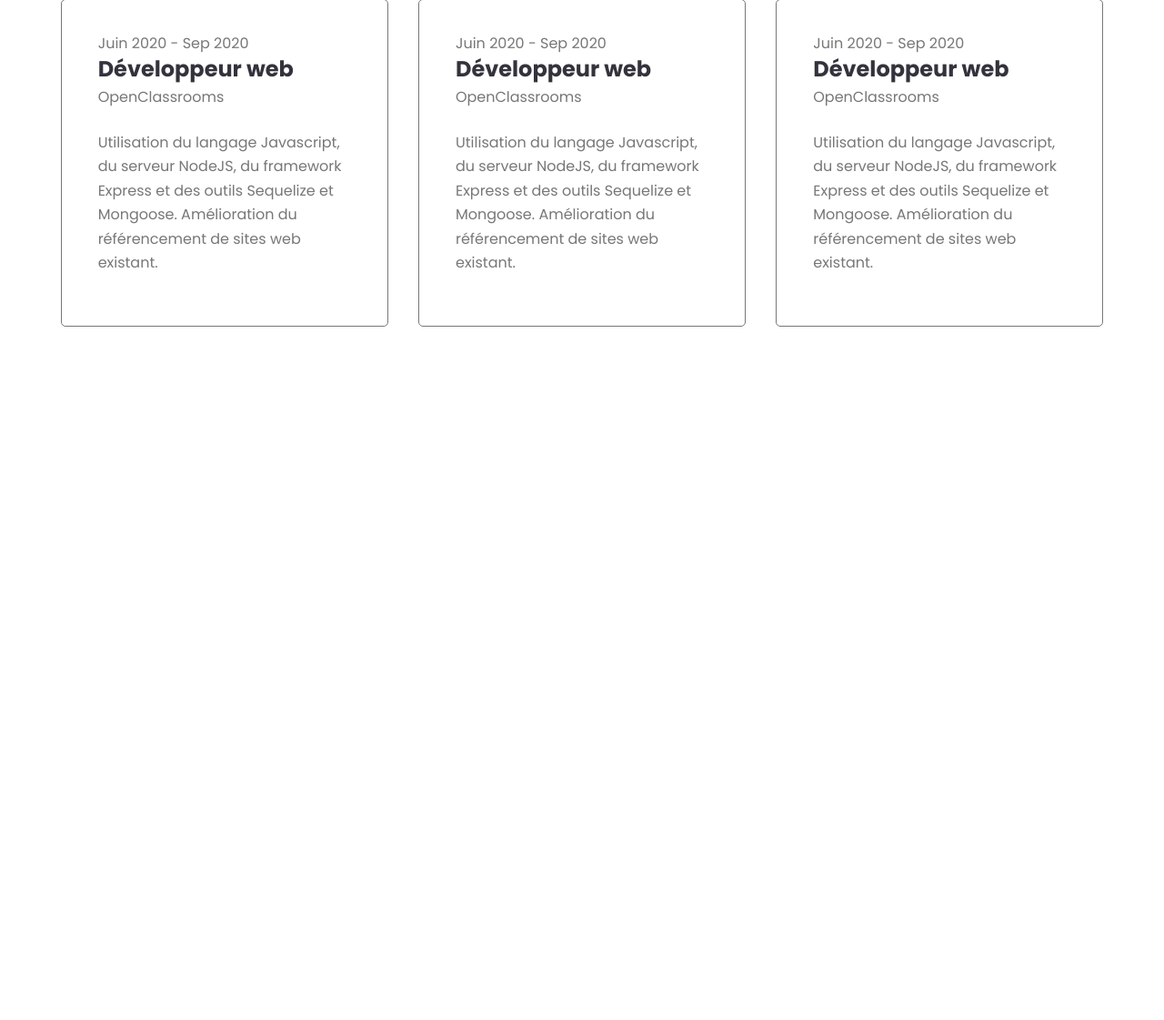
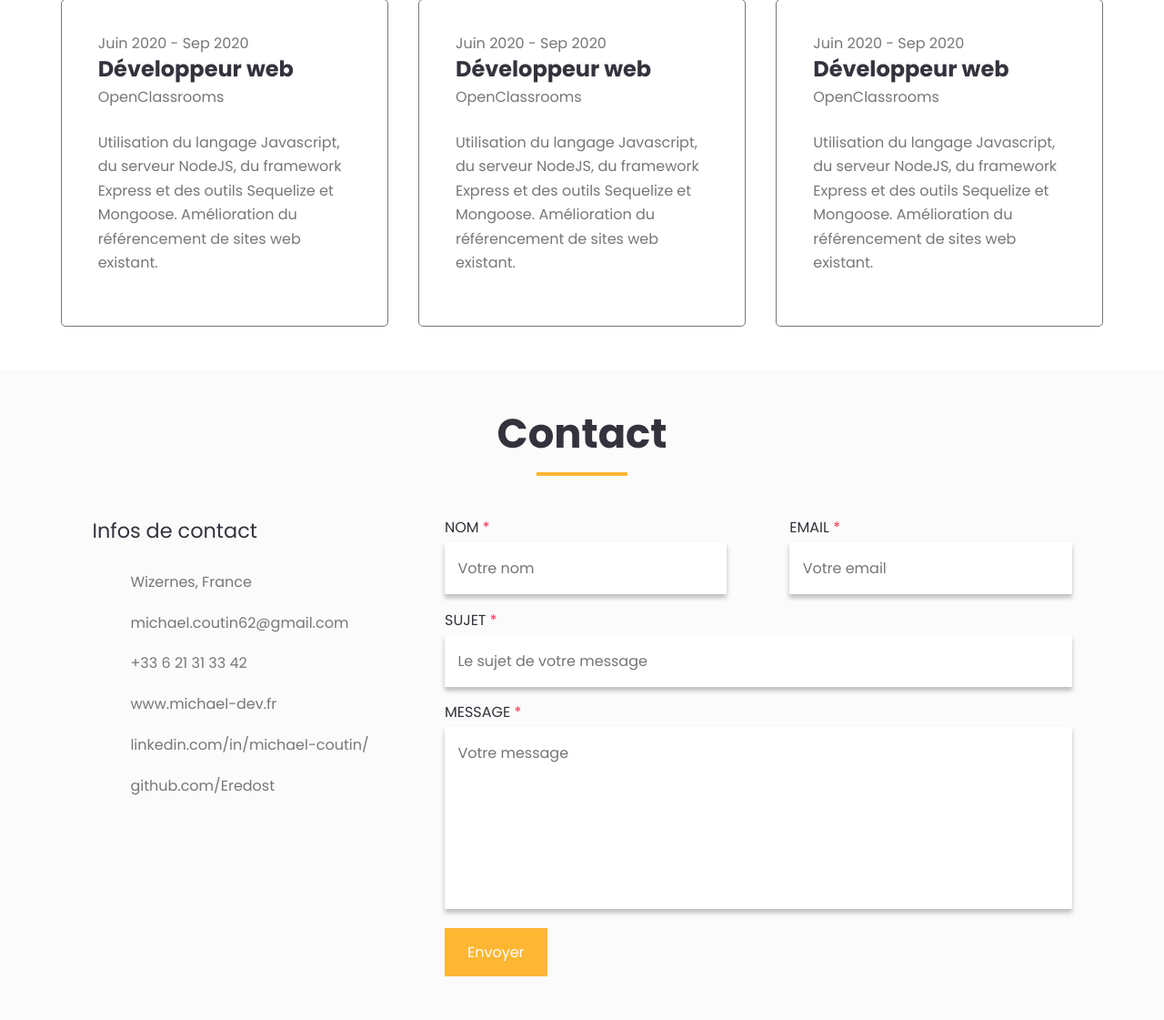
Before and after one commit to Eredost/Php-blog, a PHP site: page / in a window 1280 px wide. Shown: the part 2183-3304 px from the top of the page at 91% size. Before the commit the page ends 2542 px from the top, so only its background shows below. Run offline with PHP 8.4, Linux system fonts and the light colour scheme; style sheets or scripts are compiled from the project's sources; some libraries are stand-ins or nearby versions; some web fonts are replaced.

Commit message:
feat: integrate contact section

```diff
--- a/App/views/frontend/homepage.tpl.php
+++ b/App/views/frontend/homepage.tpl.php
@@ -1,5 +1,6 @@
 <?php ob_start(); ?>
 
+<!-- Banner section -->
 <section class="banner">
     <div class="section-wrapper">
         <div class="banner__head">
@@ -13,7 +14,9 @@
         </div>
     </div>
 </section>
+<!-- Banner section END -->
 
+<!-- About section -->
 <section class="about">
     <h2 class="section-title">A propos</h2>
 
@@ -27,7 +30,9 @@
         </a>
     </div>
 </section>
+<!-- About section END -->
 
+<!-- Services section -->
 <section class="services">
     <h2 class="section-title">Services</h2>
 
@@ -57,7 +62,9 @@
         </div>
     </div>
 </section>
+<!-- Services section END -->
 
+<!-- Experiences section -->
 <section class="experiences">
     <h2 class="section-title">Expériences</h2>
 
@@ -96,6 +103,71 @@
         </div>
     </div>
 </section>
+<!-- Experiences section END -->
+
+<!-- Contact section -->
+<section class="contact" id="contact">
+    <h2 class="section-title">Contact</h2>
+
+    <div class="section-wrapper">
+        <!-- Contact info -->
+        <div class="contact-info">
+            <h3 class="contact-info__title">Infos de contact</h3>
+
+            <div class="contact-info__block">
+                <i class="fa fa-map-marker" aria-hidden="true"></i>
+                Wizernes, France
+            </div>
+            <div class="contact-info__block">
+                <i class="fa fa-envelope" aria-hidden="true"></i>
+                michael.coutin62@gmail.com
+            </div>
+            <div class="contact-info__block">
+                <i class="fa fa-phone" aria-hidden="true"></i>
+                +33 6 21 31 33 42
+            </div>
+            <div class="contact-info__block">
+                <i class="fa fa-globe" aria-hidden="true"></i>
+                www.michael-dev.fr
+            </div>
+            <div class="contact-info__block">
+                <i class="fa fa-linkedin-square" aria-hidden="true"></i>
+                linkedin.com/in/michael-coutin/
+            </div>
+            <div class="contact-info__block">
+                <i class="fa fa-github" aria-hidden="true"></i>
+                github.com/Eredost
+            </div>
+        </div>
+
+        <!-- Contact form -->
+        <div class="contact-form">
+            <form class="form" action="" method="post">
+                <div class="form__group--flex">
+                    <div class="form__group">
+                        <label for="name" class="form__label">Nom <span class="required">*</span></label>
+                        <input name="name" id="name" type="text" class="form__input" placeholder="Votre nom">
+                    </div>
+                    <div class="form__group">
+                        <label for="email" class="form__label">Email <span class="required">*</span></label>
+                        <input name="email" id="email" type="email" class="form__input" placeholder="Votre email">
+                    </div>
+                </div>
+                <div class="form__group">
+                    <label for="subject" class="form__label">Sujet <span class="required">*</span></label>
+                    <input name="subject" id="subject" type="text" class="form__input" placeholder="Le sujet de votre message">
+                </div>
+                <div class="form__group">
+                    <label for="message" class="form__label">Message <span class="required">*</span></label>
+                    <textarea name="message" id="message" cols="30" rows="10" class="form__input" placeholder="Votre message"></textarea>
+                </div>
+
+                <input type="submit" value="Envoyer" class="button square">
+            </form>
+        </div>
+    </div>
+</section>
+<!-- Contact section END -->
 
 <?php
 
--- a/src/scss/base/_typographies.scss
+++ b/src/scss/base/_typographies.scss
@@ -2,6 +2,7 @@
 
 body,
 input,
+textarea,
 a {
   font-family: $font-family, $font-family-fallback;
   font-size: $default-font-size;
--- a/src/scss/components/_button.scss
+++ b/src/scss/components/_button.scss
@@ -5,8 +5,15 @@
   padding: 0.8em 1.5em;
   border: 1px solid $brand-color;
   border-radius: 10px;
+  transition: all $duration-fast;
+  cursor: pointer;
 
   &:hover {
     background-color: transparent;
+    color: $brand-color;
+  }
+
+  &.square {
+    border-radius: 0;
   }
 }
--- /dev/null
+++ b/src/scss/components/_contact-form.scss
@@ -0,0 +1,5 @@
+.contact-form {
+  max-width: 720px;
+  margin: 0 auto;
+  flex-shrink: 1;
+}
--- /dev/null
+++ b/src/scss/components/_contact-info.scss
@@ -0,0 +1,27 @@
+.contact-info {
+  max-width: 320px;
+  margin: 0 auto 2em;
+
+  &__title {
+    font-size: 1.4em;
+    font-weight: 400;
+    margin-bottom: 1.5em;
+  }
+
+  &__block {
+    display: flex;
+    align-items: center;
+    margin-bottom: 1.3em;
+
+    & > i {
+      text-align: center;
+      font-size: 1.5em;
+      width: 30px;
+      margin-right: 0.5em;
+    }
+  }
+
+  @media all and (min-width: $breakpoint-medium) {
+    margin-right: 2em;
+  }
+}
--- /dev/null
+++ b/src/scss/layout/_contact.scss
@@ -0,0 +1,7 @@
+.contact {
+  @media all and (min-width: $breakpoint-medium) {
+    & .section-wrapper {
+      display: flex;
+    }
+  }
+}
--- /dev/null
+++ b/src/scss/layout/_form.scss
@@ -0,0 +1,43 @@
+.form {
+  &__group {
+    margin-bottom: 1.3em;
+  }
+
+  &__label {
+    color: $title-color;
+    display: block;
+    text-transform: uppercase;
+    margin-bottom: 0.5em;
+  }
+
+  &__input {
+    display: block;
+    width: 100%;
+    border: none;
+    background-color: #fff;
+    box-shadow: 0 4px 5px rgba(0, 0, 0, 0.25);
+    padding: 1em 0.9em;
+  }
+
+  textarea {
+    height: 200px;
+    resize: none;
+  }
+}
+
+.required {
+  color: #f93154;
+}
+
+@media all and (min-width: $breakpoint-small) {
+  .form {
+    &__group--flex {
+      display: flex;
+      justify-content: space-between;
+
+      & .form__group {
+        width: 45%;
+      }
+    }
+  }
+}
--- a/src/scss/main.scss
+++ b/src/scss/main.scss
@@ -17,6 +17,8 @@
 @import "layout/about";
 @import "layout/services";
 @import "layout/experiences";
+@import "layout/form";
+@import "layout/contact";
 
 // Components
 @import "components/logo";
@@ -25,3 +27,5 @@
 @import "components/title";
 @import "components/service";
 @import "components/experience";
+@import "components/contact-info";
+@import "components/contact-form";
```
